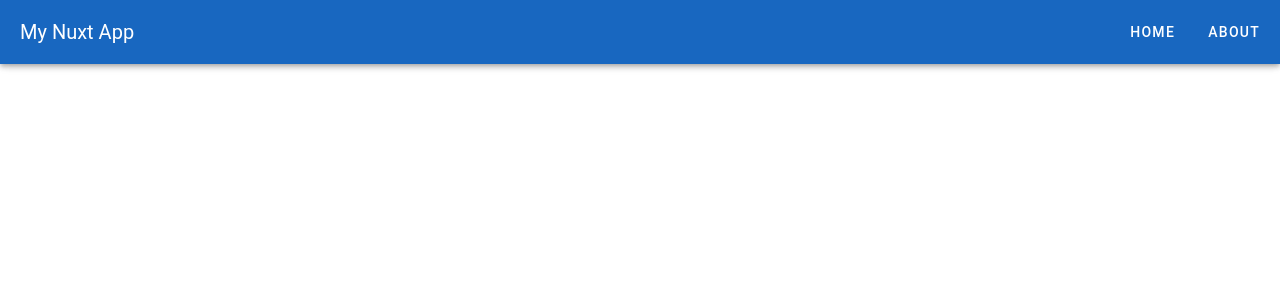
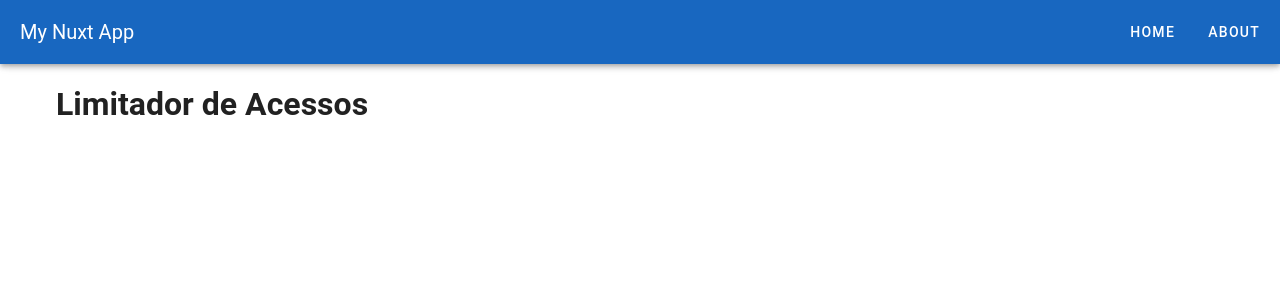
Before and after one commit to betogroo/nuxt-base, a Nuxt app: page /counter in a window 1280 px wide. Shown: the top 300 px of the page. Built offline with nearby package versions, Linux system fonts and the light colour scheme.

Commit message:
feat: create counter page

```diff
--- /dev/null
+++ b/app/pages/counter.vue
@@ -0,0 +1,3 @@
+<template>
+  <div><h1>Limitador de Acessos</h1></div>
+</template>
```
